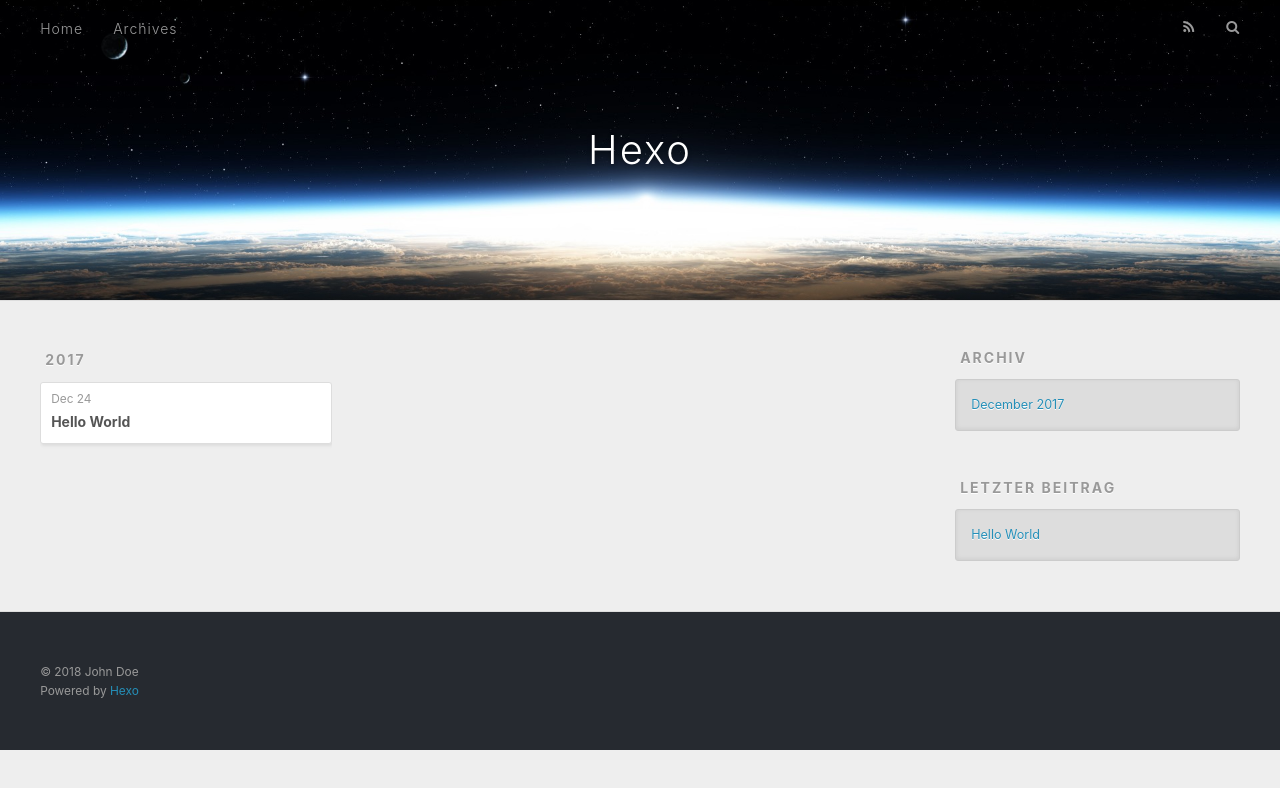
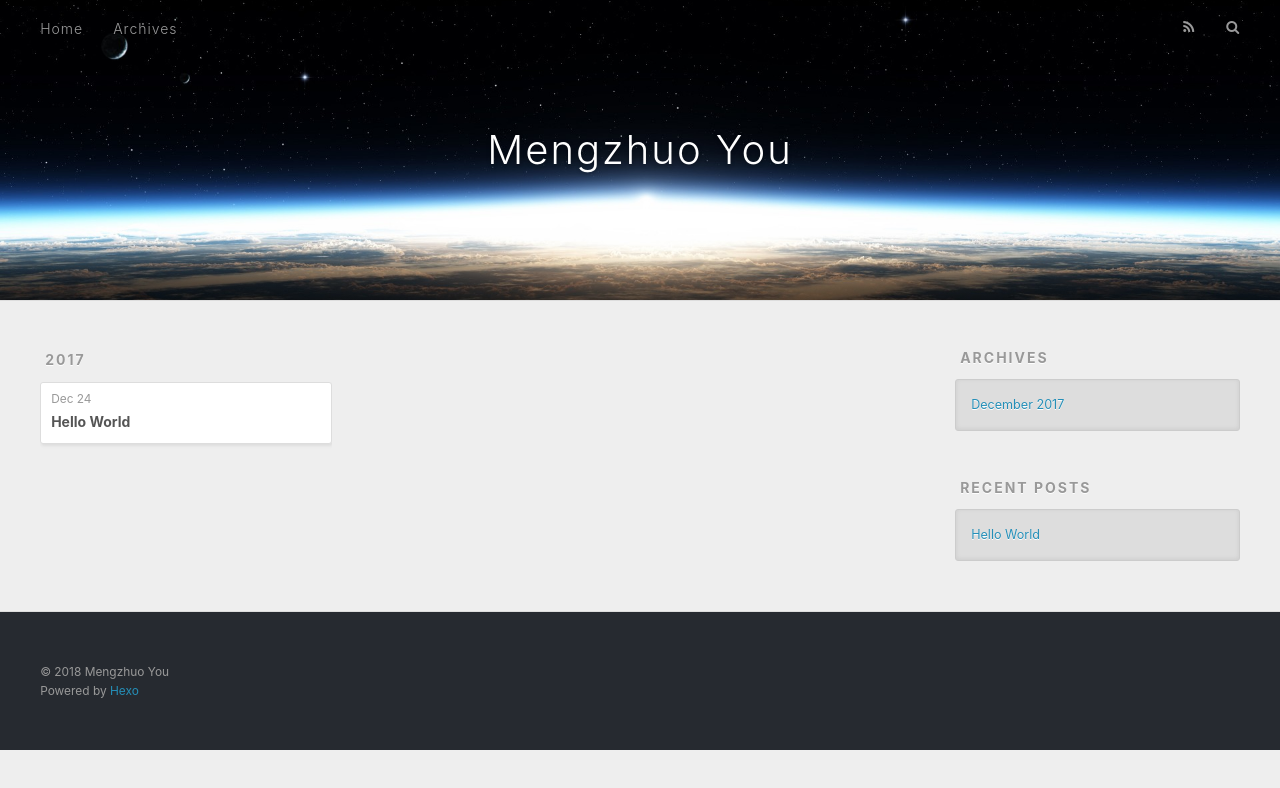
Before and after one commit to MengzhuoYou/mengzhuoyou.github.io, a plain HTML site: page archives/2017/12/index.html in a window 1280 px wide. Drawn offline with nearby package versions, Linux system fonts and the light colour scheme.

Commit message:
Site updated: 2018-02-11 11:43:12

```diff
--- a/archives/2017/12/index.html
+++ b/archives/2017/12/index.html
@@ -5,16 +5,16 @@
 
 
 
-  <title>Archiv: 2017/12 | Hexo</title>
+  <title>Archives: 2017/12 | Mengzhuo You</title>
   <meta name="viewport" content="width=device-width, initial-scale=1, maximum-scale=1">
   <meta property="og:type" content="website">
-<meta property="og:title" content="Hexo">
+<meta property="og:title" content="Mengzhuo You">
 <meta property="og:url" content="http://yoursite.com/archives/2017/12/index.html">
-<meta property="og:site_name" content="Hexo">
+<meta property="og:site_name" content="Mengzhuo You">
 <meta name="twitter:card" content="summary">
-<meta name="twitter:title" content="Hexo">
+<meta name="twitter:title" content="Mengzhuo You">
 
-    <link rel="alternate" href="/atom.xml" title="Hexo" type="application/atom+xml">
+    <link rel="alternate" href="/atom.xml" title="Mengzhuo You" type="application/atom+xml">
 
 
     <link rel="icon" href="/favicon.png">
@@ -33,7 +33,7 @@
   <div id="header-outer" class="outer">
     <div id="header-title" class="inner">
       <h1 id="logo-wrap">
-        <a href="/" id="logo">Hexo</a>
+        <a href="/" id="logo">Mengzhuo You</a>
       </h1>
 
     </div>
@@ -50,7 +50,7 @@
 
           <a id="nav-rss-link" class="nav-icon" href="/atom.xml" title="RSS Feed"></a>
 
-        <a id="nav-search-btn" class="nav-icon" title="Suche"></a>
+        <a id="nav-search-btn" class="nav-icon" title="Search"></a>
       </nav>
       <div id="search-form-wrap">
         <form action="//google.com/search" method="get" accept-charset="UTF-8" class="search-form"><input type="search" name="q" class="search-form-input" placeholder="Search"><button type="submit" class="search-form-submit">&#xF002;</button><input type="hidden" name="sitesearch" value="http://yoursite.com"></form>
@@ -108,7 +108,7 @@
 
 
   <div class="widget-wrap">
-    <h3 class="widget-title">Archiv</h3>
+    <h3 class="widget-title">Archives</h3>
     <div class="widget">
       <ul class="archive-list"><li class="archive-list-item"><a class="archive-list-link" href="/archives/2017/12/">December 2017</a></li></ul>
     </div>
@@ -118,7 +118,7 @@
 
 
   <div class="widget-wrap">
-    <h3 class="widget-title">letzter Beitrag</h3>
+    <h3 class="widget-title">Recent Posts</h3>
     <div class="widget">
       <ul>
 
@@ -138,7 +138,7 @@
 
   <div class="outer">
     <div id="footer-info" class="inner">
-      &copy; 2018 John Doe<br>
+      &copy; 2018 Mengzhuo You<br>
       Powered by <a href="http://hexo.io/" target="_blank">Hexo</a>
     </div>
   </div>
```
Also changed, not shown: 2017/12/24/hello-world/index.html (+9 -9 lines), archives/2017/index.html (+10 -10 lines), archives/index.html (+10 -10 lines), index.html (+11 -11 lines).
